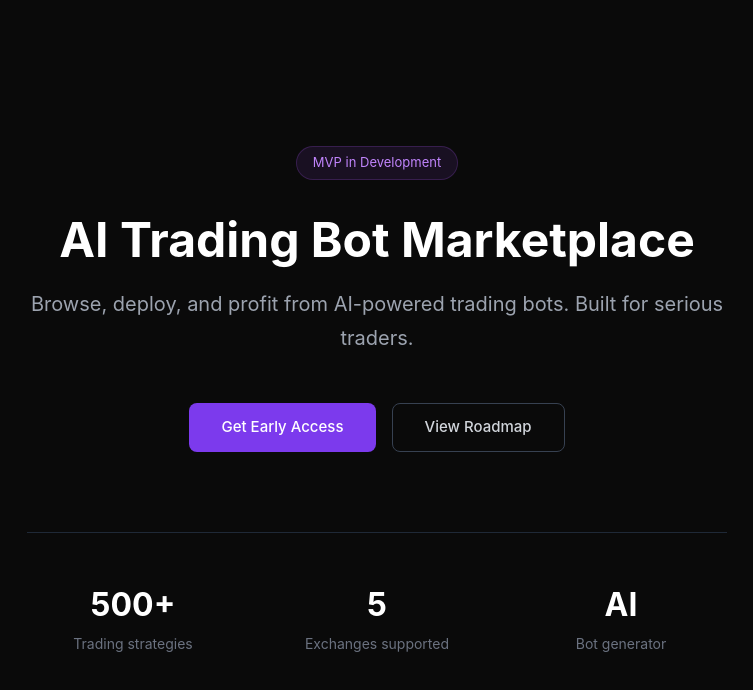
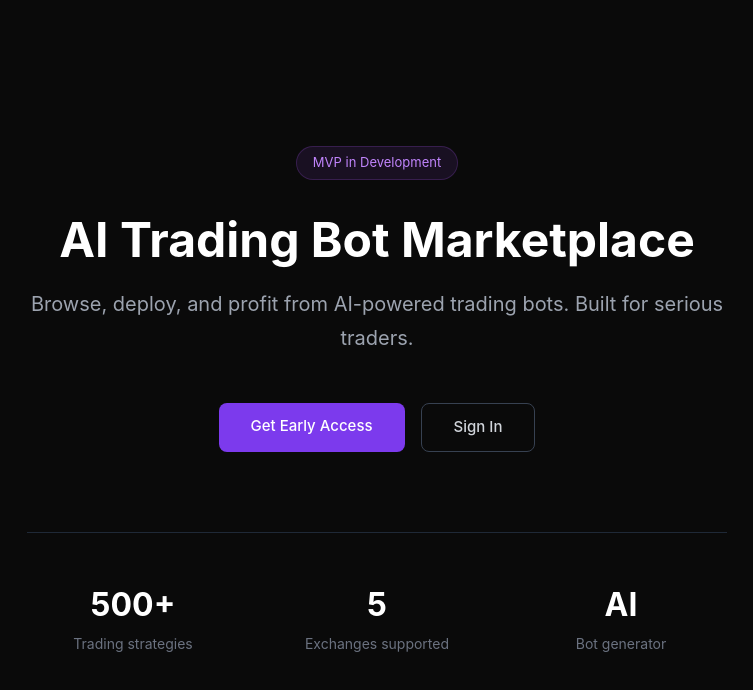
Before and after one commit to ajuaaw-debug/tradebotx, a Next.js app: page / in a window 1280 px wide. Shown: the top 690 px of the page, without its empty margins (263-1016 px from the left). Built offline with nearby package versions, Linux system fonts and the light colour scheme.

Commit message:
Update page.tsx

```diff
--- a/app/page.tsx
+++ b/app/page.tsx
@@ -1,3 +1,5 @@
+import Link from "next/link";
+
 export default function Home() {
   return (
     <main style={{
@@ -47,7 +49,7 @@ export default function Home() {
         </p>
 
         <div style={{ display: "flex", gap: 16, justifyContent: "center", marginBottom: 80 }}>
-          <button style={{
+          <Link href="/sign-up" style={{
             background: "#7c3aed",
             color: "white",
             border: "none",
@@ -55,11 +57,13 @@ export default function Home() {
             borderRadius: 8,
             fontSize: 15,
             fontWeight: 500,
-            cursor: "pointer"
+            cursor: "pointer",
+            textDecoration: "none",
+            display: "inline-block",
           }}>
             Get Early Access
-          </button>
-          <button style={{
+          </Link>
+          <Link href="/sign-in" style={{
             background: "transparent",
             color: "#d1d5db",
             border: "1px solid #374151",
@@ -67,10 +71,12 @@ export default function Home() {
             borderRadius: 8,
             fontSize: 15,
             fontWeight: 500,
-            cursor: "pointer"
+            cursor: "pointer",
+            textDecoration: "none",
+            display: "inline-block",
           }}>
-            View Roadmap
-          </button>
+            Sign In
+          </Link>
         </div>
 
         <div style={{
```
